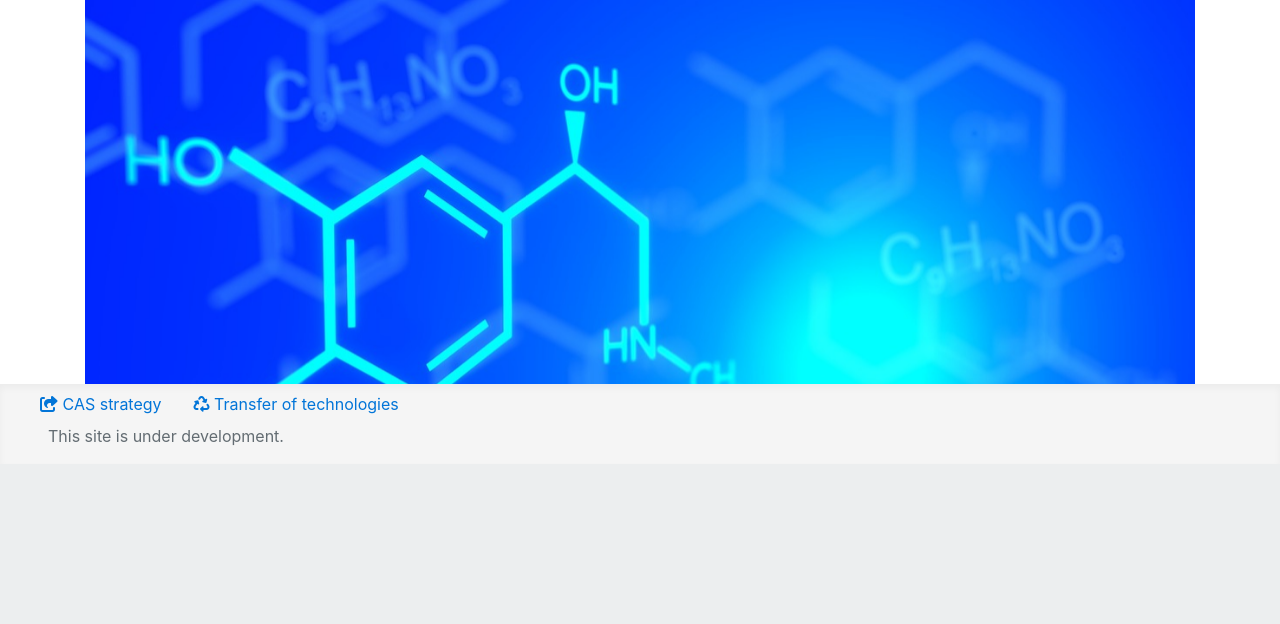
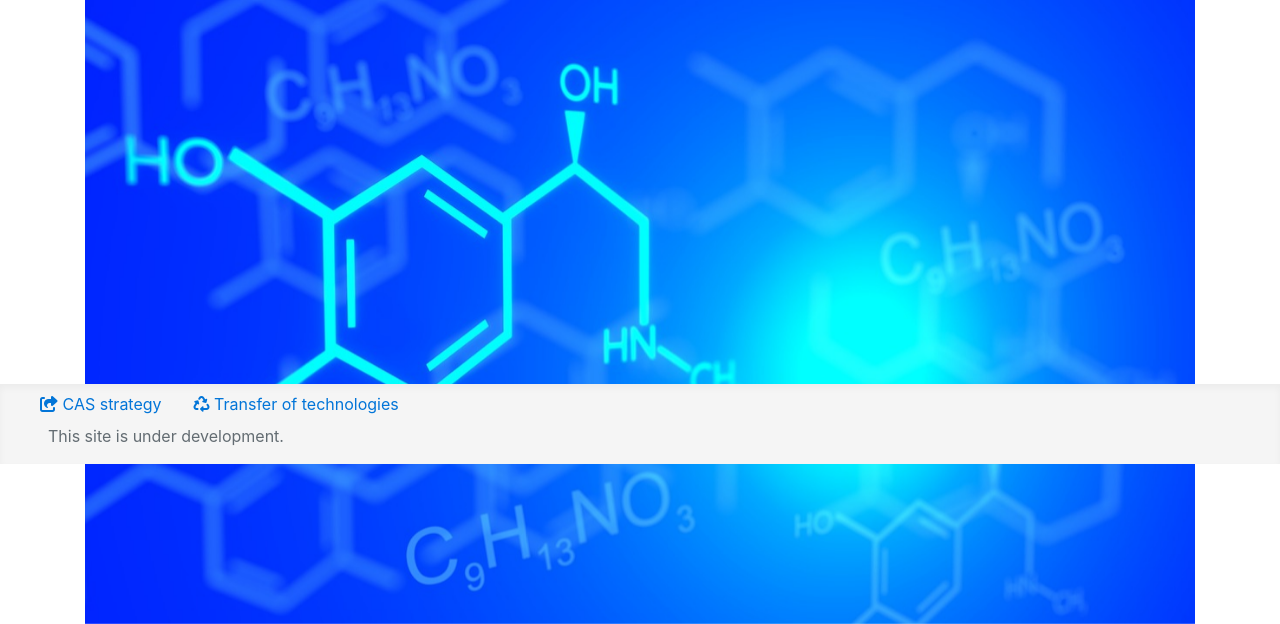
Before and after one commit to zvolsky/acatto_web, a Django app: page / in a window 1280 px wide. Shown: the part 336-960 px from the top of the page. Before the commit the page ends 781 px from the top, so only its background shows below. Run offline with Django 3.2, Linux system fonts and the light colour scheme; parts of the project's set-up code (start-up, migrations or seed data) failed here and were passed over; some libraries are stand-ins or nearby versions.

Commit message:
experimenty s css

```diff
--- a/acatto/templates/acatto/home.html
+++ b/acatto/templates/acatto/home.html
@@ -6,9 +6,9 @@
     <p>AV ČR Vám nabízí vědeckou, aplikační nebo investiční spolupráci na svých projektech a následující produkty.</p>
 </div>
 
-<div class="container">
+<div class="container" style="height: 400px">
 <div class="carousel slide" data-ride="carousel">
-<div class="carousel-inner mx-auto" style="max-height: 400px;">
+<div class="carousel-inner">
   <div class="carousel-item active">
     <img src="/static/images/carousel/chemistry-2938901_1280.jpeg" class="img-fluid">
   </div>
--- a/acatto_web/static/css/project.css
+++ b/acatto_web/static/css/project.css
@@ -28,11 +28,8 @@
   margin-right: 10px;
 }
 
-.footer {
-  position: absolute;
-  bottom: 0;
+body > .footer {
   width: 100%;
-  min-height: 20px;
   background-color: #f5f5f5;
   box-shadow: inset 0 4px 7px rgba(0, 0, 0, 0.04);
 }
--- a/acatto_web/templates/base.html
+++ b/acatto_web/templates/base.html
@@ -65,7 +65,7 @@
       </div>
     </div> <!-- /container-fluid -->
 
-    <footer class="footer text-muted">
+    <footer class="footer text-muted fixed-bottom">
       <ul class="nav mx-4">
         <li class="nav-item"><a class="nav-link" href="http://av21.avcr.cz/CeTTAV/"><i class="fa fa-share-square"></i> {% trans 'CAS strategy' %}</a>
         <li class="nav-item"><a class="nav-link" href="http://www.ssc.cas.cz/struktura-organizace/cettav.html"><i class="fa fa-recycle"></i> {% trans 'Transfer of technologies' %}</a>
```
